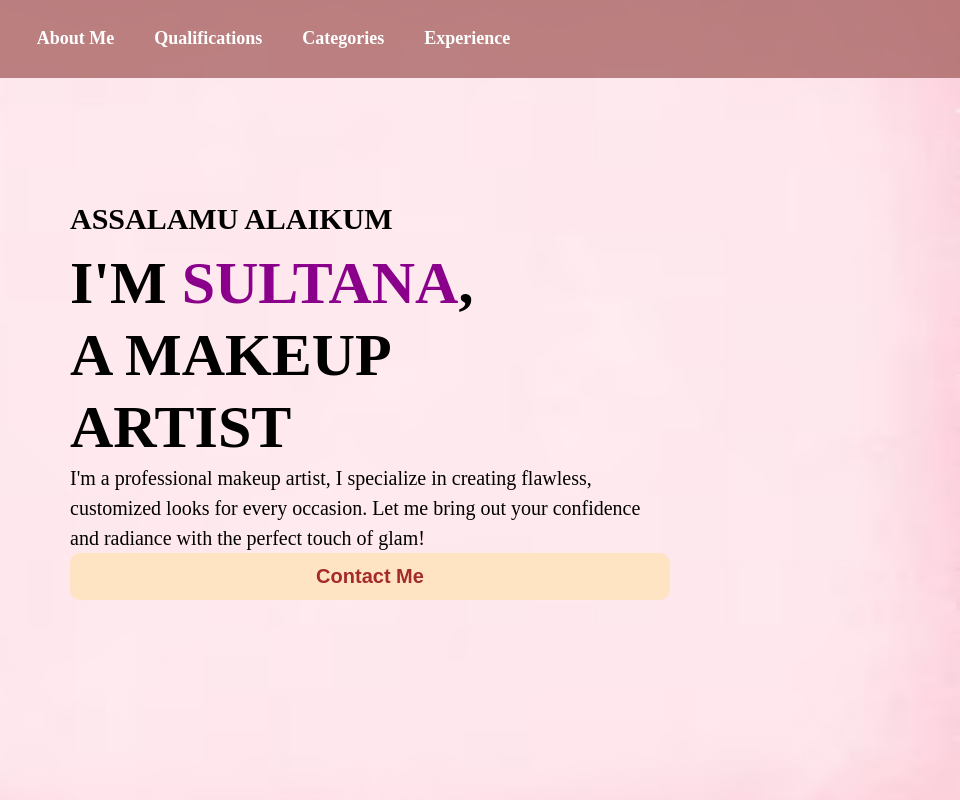
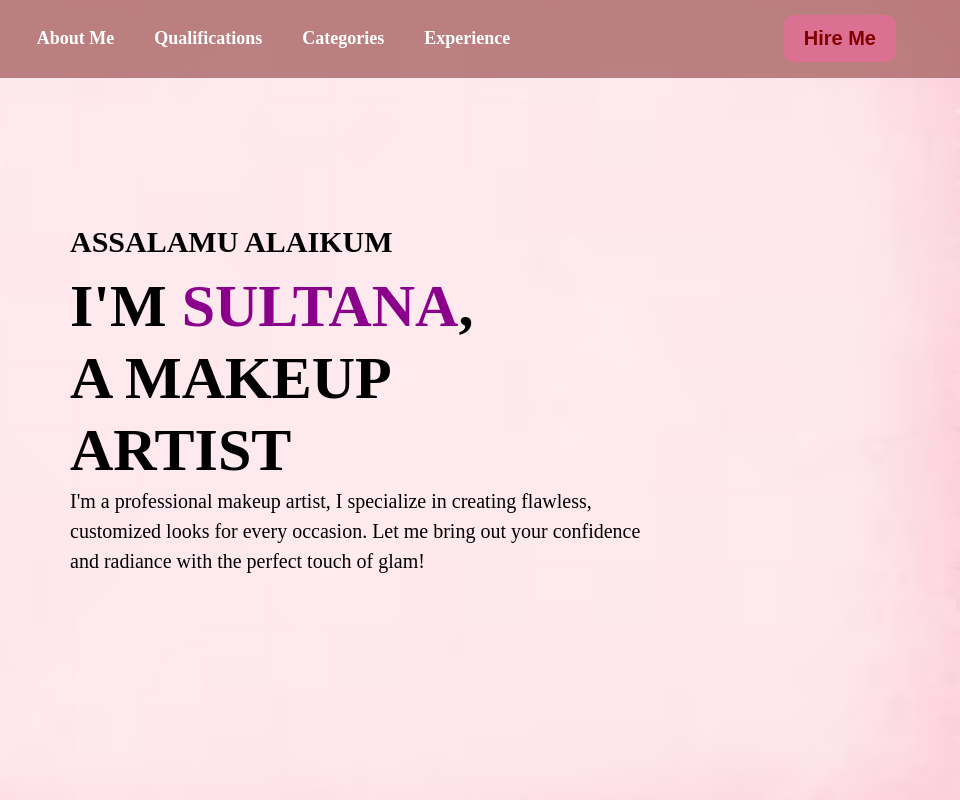
Before and after one commit to Nigarrrrr/asignment1, a plain HTML site: page index.html in a window 1280 px wide. Shown: the top 800 px of the page, 320-1280 px from the left. Drawn offline with Linux system fonts and the light colour scheme.

Commit message:
button color change

```diff
--- a/index.html
+++ b/index.html
@@ -25,6 +25,8 @@
                 <li><a href="#Categories">Categories</a></li>
                 <li><a href="#Experience">Experience</a></li>
             </ul>
+            <button class="btn-primary">Hire Me</button>
+
         </nav>
     </header>
 
@@ -41,7 +43,6 @@
                     I'm a professional makeup artist, I specialize in creating flawless, customized looks for every occasion.
                     Let me bring out your confidence and radiance with the perfect touch of glam!
                 </p>
-                <button class="btn-primary dark">Contact Me</button>
             </div>
         </section>
 
--- a/style/styles.css
+++ b/style/styles.css
@@ -88,6 +88,11 @@
     cursor: pointer;
     transition: background 0.3s ease;
 }
+.btn-primary:hover {
+    background-color: darkred;
+    color: white;
+}
+
 
 
 .back {
```
Also changed, not shown: pic/twt.png (added).
